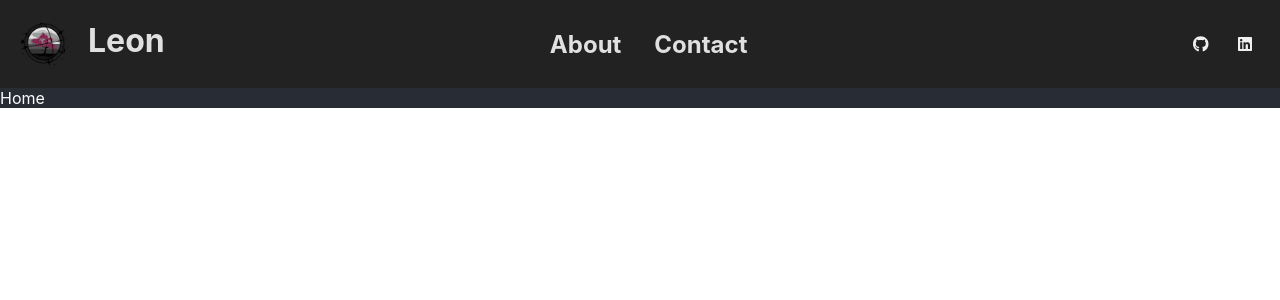
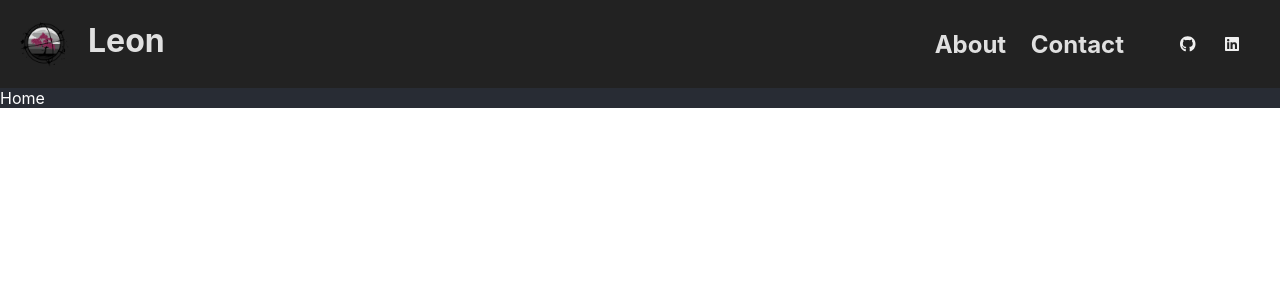
Before and after one commit to Leonic16246/leonic16246.github.io, a React (Create React App) app: page / in a window 1280 px wide. Shown: the top 300 px of the page. Built offline with nearby package versions, Linux system fonts and the light colour scheme.

Commit message:
tweaked margins

```diff
--- a/src/components/Navbar/Navbar.css
+++ b/src/components/Navbar/Navbar.css
@@ -32,35 +32,25 @@
 
 nav {
     display: flex;
-    text-align: right;
-    position: relative;
-    margin-right: auto;
+
+    margin-right: 2%;
+
 
 }
 
-.about-link {
+.int-link {
     text-decoration: none;
     color: #E0E0E0;
     &:hover {
         color: #FFFFFF;
         text-decoration: underline;
     }
-    margin-right: 20%;
-}
-
-.contact-link {
-    text-decoration: none;
-    color: #E0E0E0;
-    &:hover {
-        color: #FFFFFF;
-        text-decoration: underline;
-    }
-    margin-right: 0;
+    margin-right: 15%;
 }
 
 ul {
     list-style: none;
-    margin-right: 1%;
+    margin-right: 2%;
 
 }
 
--- a/src/components/Navbar/Navbar.js
+++ b/src/components/Navbar/Navbar.js
@@ -16,11 +16,11 @@ export default function Navbar() {
             </Link>
 
             <nav>
-                <NavLink exact="true" activeclassname="active" className="about-link" to="/">
-                    <h1 className="nav-about">About</h1>
+                <NavLink exact="true" activeclassname="active" className="int-link" to="/">
+                    <h2 className="nav-about">About</h2>
                 </NavLink>
-                <NavLink exact="true" activeclassname="active" className="contact-link" to="/">
-                    <h1 className="nav-contact">Contact</h1>
+                <NavLink exact="true" activeclassname="active" className="int-link" to="/">
+                    <h2 className="nav-contact">Contact</h2>
                 </NavLink>
             </nav>
 
@@ -31,7 +31,7 @@ export default function Navbar() {
                     </a>
                 </li>
                 <li>
-                    <a className="nav-github" target="_blank" rel="noreferrer" href="https://github.com">
+                    <a className="nav-linkedin" target="_blank" rel="noreferrer" href="https://github.com">
                         <FontAwesomeIcon icon={faLinkedin} color="#F0F0F0" />
                     </a>
                 </li>
```
